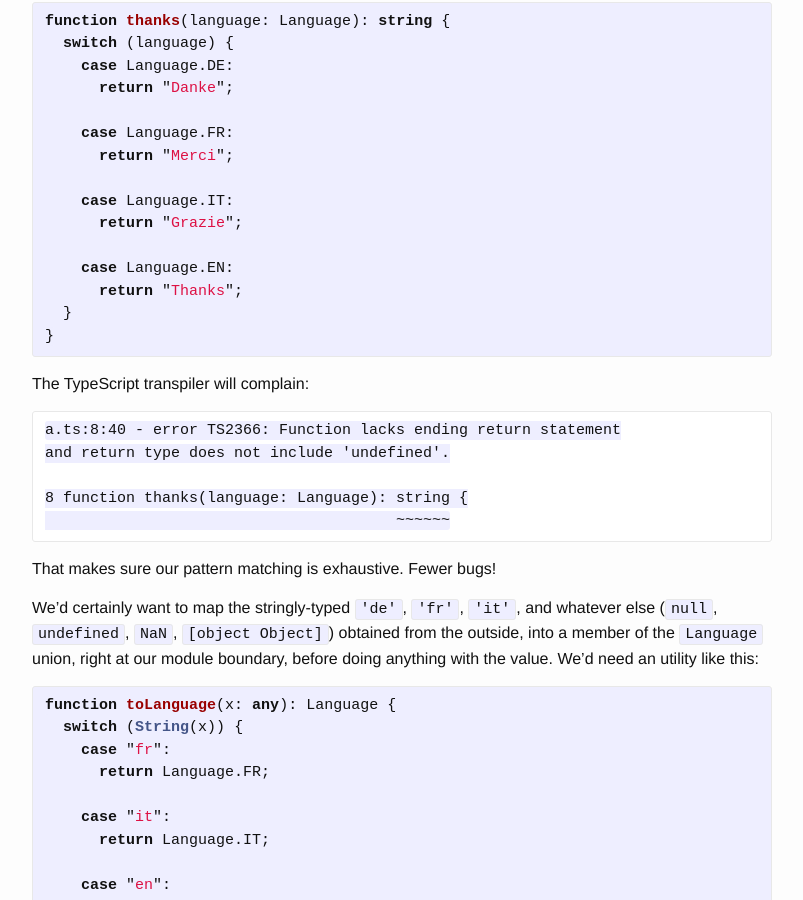
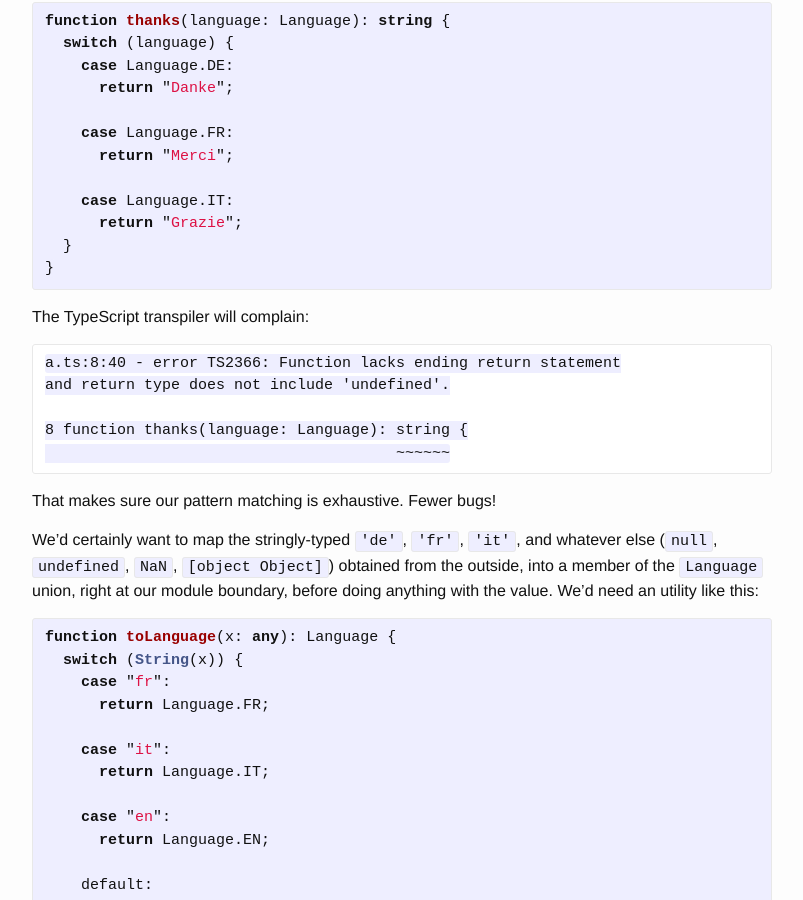
Before and after one commit to ikr/ikr.su-blog, a Jekyll site: the page built from _posts/2018-11-27-decoding-strings-into-typescript-enums.markdown, in a window 1280 px wide and 900 px high, scrolled down 452 px. Shown: the whole window, without its empty margins (238-1041 px from the left). Built offline with Jekyll 4.4.1, drawn with Linux system fonts in a browser that asks for light colours; comment, search, counter and statistics services are not loaded.

Commit message:
Actually forget about English

```diff
--- a/_posts/2018-11-27-decoding-strings-into-typescript-enums.markdown
+++ b/_posts/2018-11-27-decoding-strings-into-typescript-enums.markdown
@@ -34,9 +34,6 @@ function thanks(language: Language): string {
 
     case Language.IT:
       return "Grazie";
-
-    case Language.EN:
-      return "Thanks";
   }
 }
 {% endhighlight %}
```
